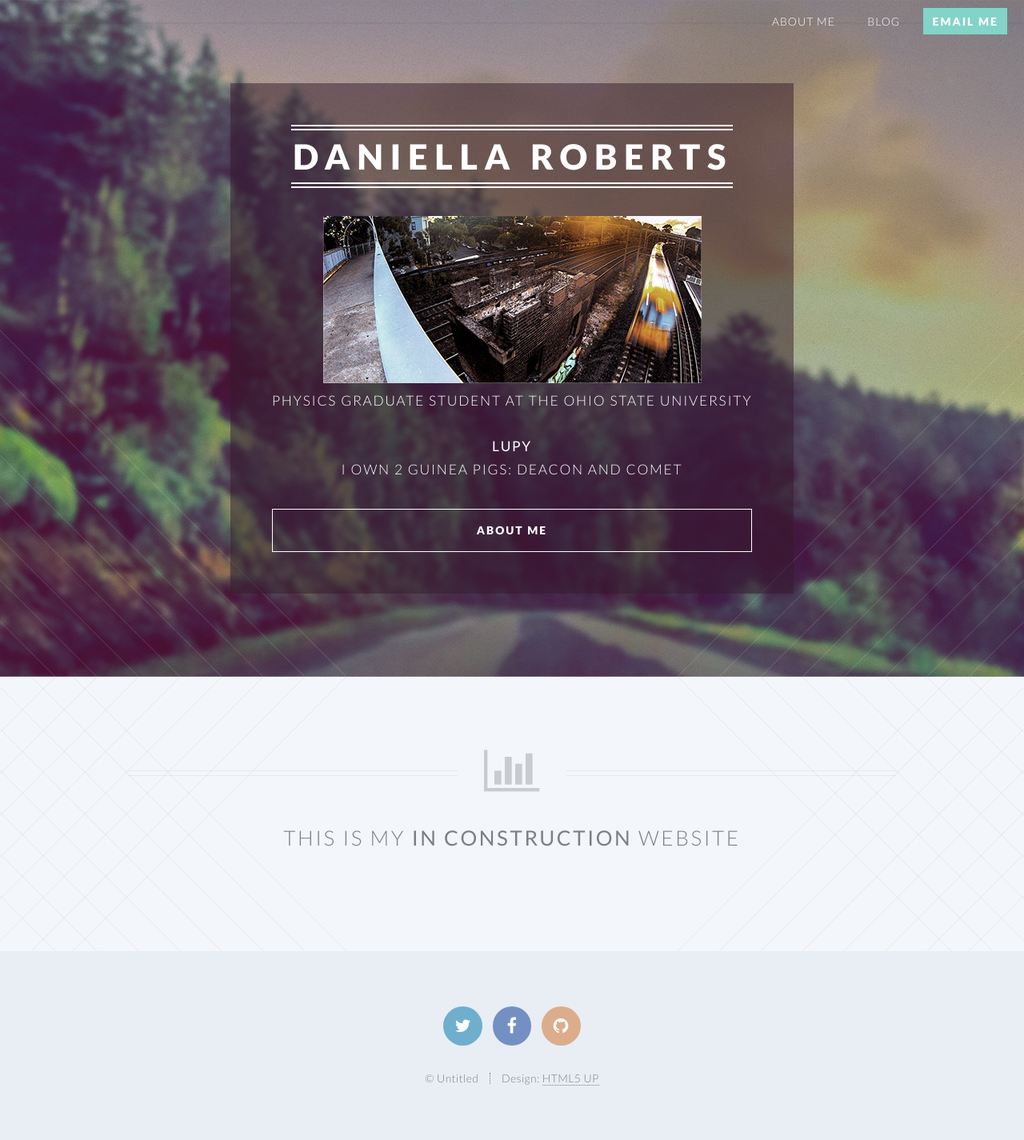
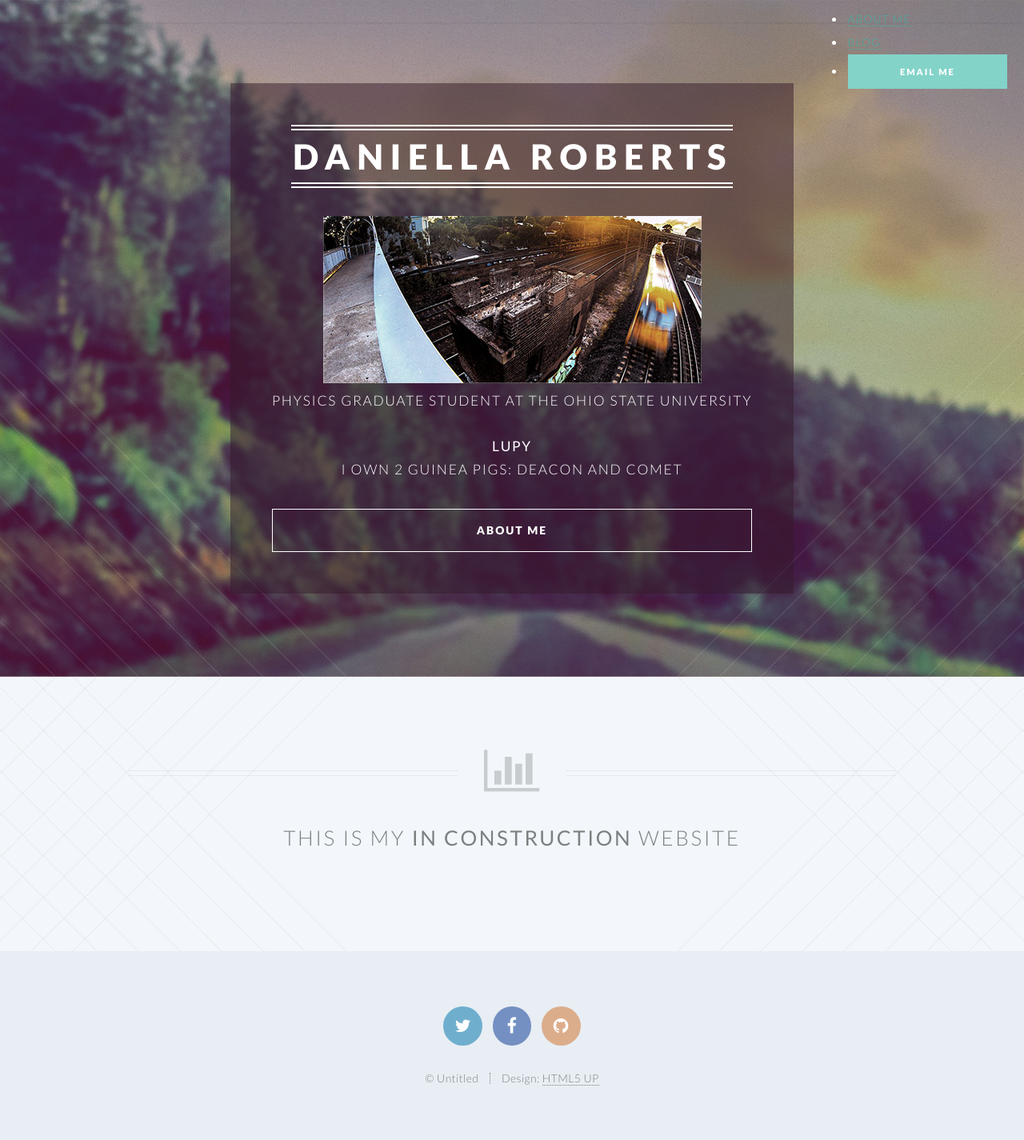
Before and after one commit to daniellaro/daniellaro.github.io, a Jekyll site: the page built from index.html, in a window 1280 px wide. Shown: the whole page at 80% size. Built offline with Jekyll 4.4.1, drawn with Linux system fonts in a browser that asks for light colours.

Commit message:
Update header.html

```diff
--- a/_includes/header.html
+++ b/_includes/header.html
@@ -3,7 +3,7 @@
 		      <!-- <h1 id="logo"><a href="index.html">Twenty <span>by HTML5 UP</span></a></h1> -->
 
 				<nav id="nav">
-				  <ul>
+				 <!-- <ul> -->
 						<li><a href="/">About Me</a></li>
                        				<li><a href="/blog.html">Blog</a></li>
 						<!-- <li class="submenu">
@@ -26,6 +26,6 @@
 							</ul>
 						</li> -->
 						<li><a href="#" class="button special">email me</a></li>
-					</ul>
+					<!-- </ul> -->
 				</nav>
 			</header>
```
